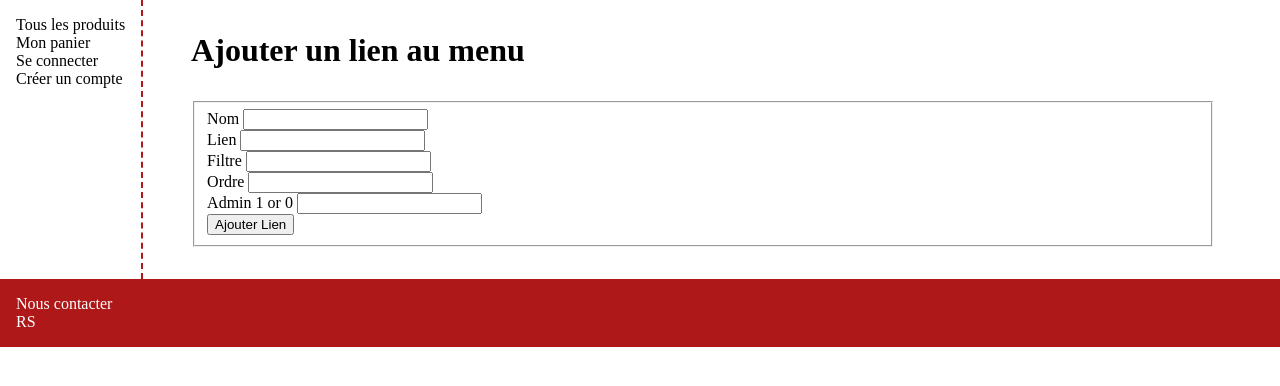
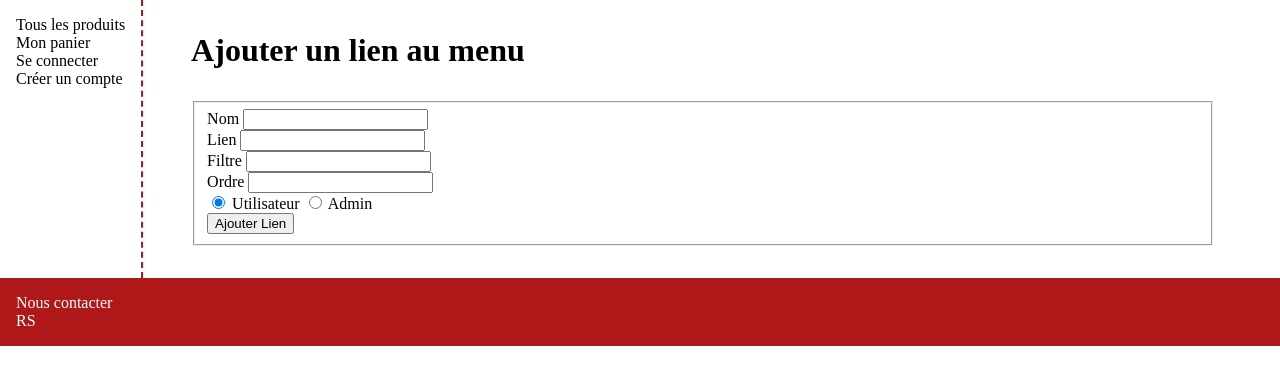
Before and after one commit to Noah-LPMI/ProjectPHPLPMI, a PHP site: page /connected/admin/addLien_c.php in a window 1280 px wide. Shown: the top 386 px of the page. Run offline with PHP 8.4, Linux system fonts and the light colour scheme; the visitor is signed in with stand-in values (Sample User, id 1); data that the repository does not hold is empty.

Commit message:
add lien modif user ou admin

```diff
--- a/connected/admin/addLien_m.php
+++ b/connected/admin/addLien_m.php
@@ -12,5 +12,5 @@
     $sql->bindParam(':admin', $_POST['admin']);
 
     $sql->execute();
-    echo"lien ajouté avec succès";
+    echo"<script>alert('lien ajouté avec succès')</script>";
     }
--- a/connected/admin/addLien_v.php
+++ b/connected/admin/addLien_v.php
@@ -36,8 +36,10 @@
                     <input type='number' id='ordre' name='ordre' required />
                 </div>
                 <div>
-                    <label>Admin 1 or 0</label>
-                    <input type='number' id='admin' name='admin' required />
+                <input type="radio" id="no" name="admin" value="0" checked />
+                <label for="no">Utilisateur</label>
+                <input type="radio" id="ok" name="admin" value="1"/>
+                <label for="ok">Admin</label>
                 </div>
                 <div>
                     <button type='submit'>Ajouter Lien</button>
```
